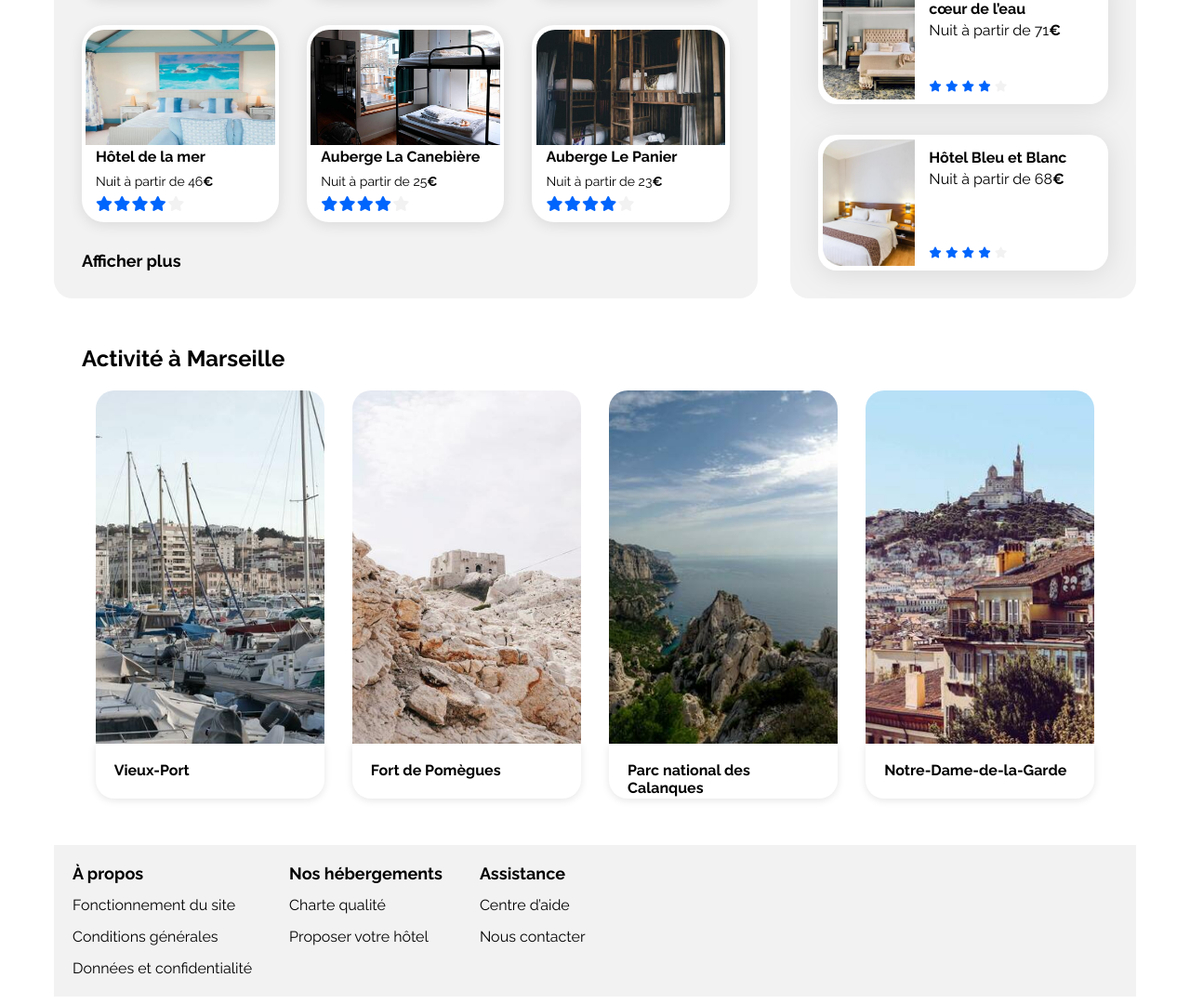
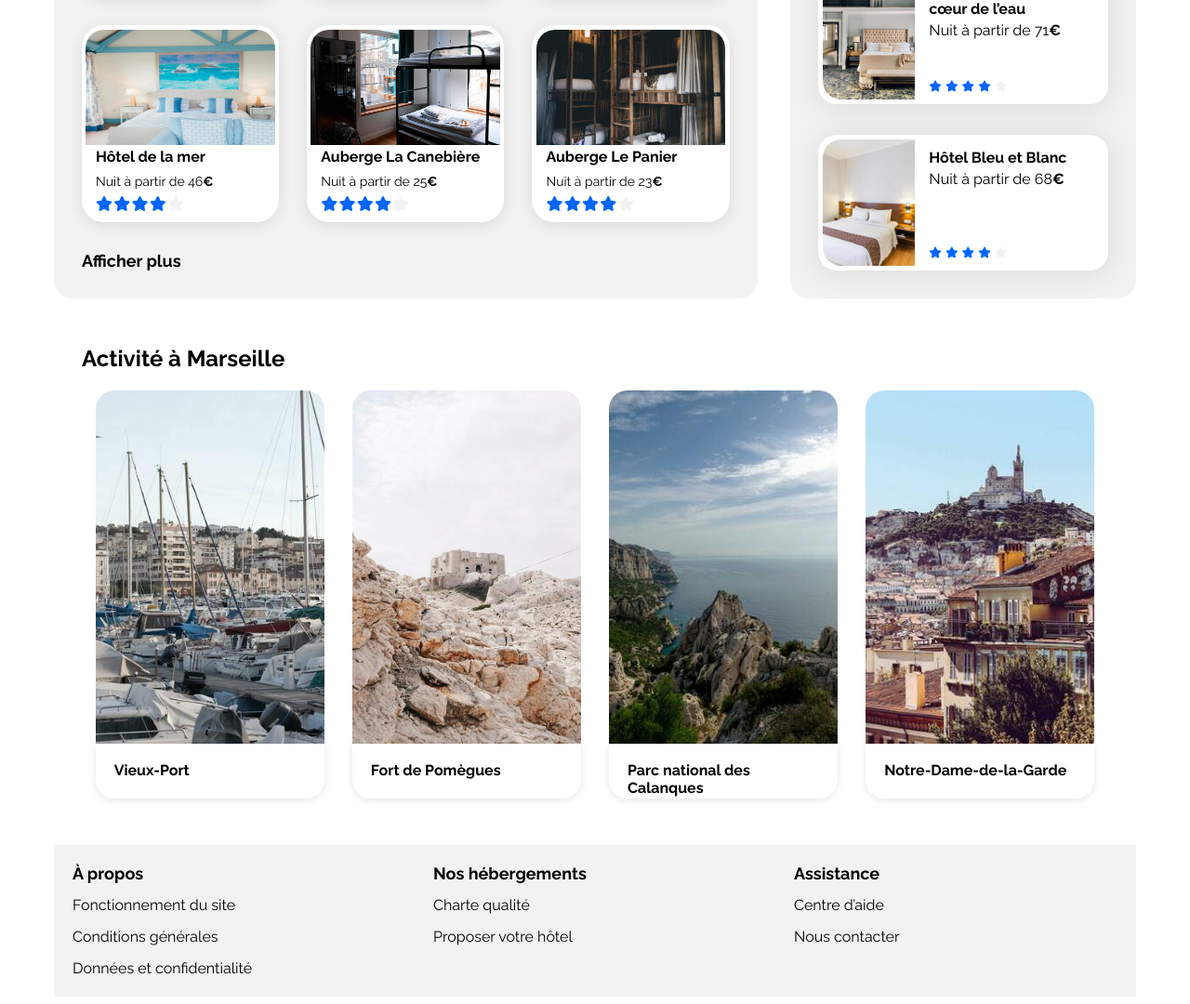
Before and after one commit to Corentinlhm02/Projet2, a plain HTML site: page index.html in a window 1280 px wide. Shown: the part 730-1810 px from the top of the page at 93% size. Drawn offline with Linux system fonts and the light colour scheme.

Commit message:
footer correction

```diff
--- a/css/style.css
+++ b/css/style.css
@@ -870,7 +870,7 @@ footer h3 {
 
 .info-propos {
 
-    height: 33%;
+    width: 33%;
     padding: 20px;
     gap: 15px;
     display: flex;
@@ -879,7 +879,7 @@ footer h3 {
 
 .info-heberg {
 
-    height: 33%;
+    width: 33%;
     padding: 20px;
     gap: 15px;
     display: flex;
@@ -887,7 +887,7 @@ footer h3 {
 }
 
 .assistance {
-    height: 33%;
+    width: 33%;
     padding: 20px;
     gap: 15px;
     display: flex;
@@ -1124,6 +1124,7 @@ footer h3 {
     .info-heberg,
     .assistance {
         height: 33%;
+        width: 80%;
     }
 }
 
```
